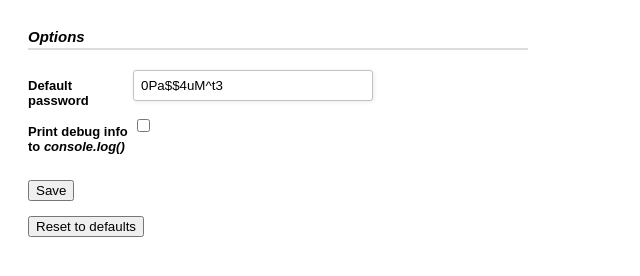
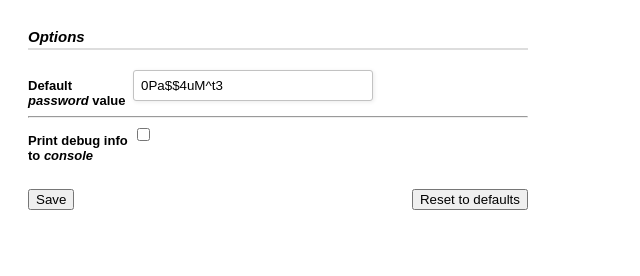
Before and after one commit to ptomaszek/dummy-form-filler, a browser extension: page options/options.html in a window 1280 px wide. Shown: the whole page, without its empty margins (0-640 px from the left). Drawn offline with Linux system fonts and the light colour scheme.

Commit message:
#12 options layout

```diff
--- a/options/options.css
+++ b/options/options.css
@@ -89,3 +89,7 @@
     background: #EA7B00;
     color: #fff;
 }
+
+.right {
+    float: right;
+}
--- a/options/options.html
+++ b/options/options.html
@@ -11,7 +11,7 @@
     <div class="form-style-2-heading">Options</div>
     <form>
         <label for="dummyPasswordOption">
-            <span>Default password</span><input type="text" class="input-field" id="dummyPasswordOption"/>
+            <span>Default <i>password</i> value</span><input type="text" class="input-field" id="dummyPasswordOption"/>
         </label>
         <!--<label for="wiping"><span>Dummyzation mode</span>-->
         <!--<select id="wiping" class="select-field">-->
@@ -19,15 +19,14 @@
         <!--<option value="skipPopulated">Skip already populated</option>-->
         <!--</select>-->
         <!--</label>-->
+        <hr>
 
         <label for="logOption">
-            <span>Print debug info to <i>console.log()</i></span><input type="checkbox" id="logOption"/>
+            <span>Print debug info to <i>console</i></span><input type="checkbox" id="logOption"/>
         </label>
 
         <br><br>
-        <button id="save">Save</button>
-        <br><br>
-        <button id="reset">Reset to defaults</button>
+        <button id="save">Save</button><button id="reset" class="right">Reset to defaults</button>
     </form>
 </div>
 
```
